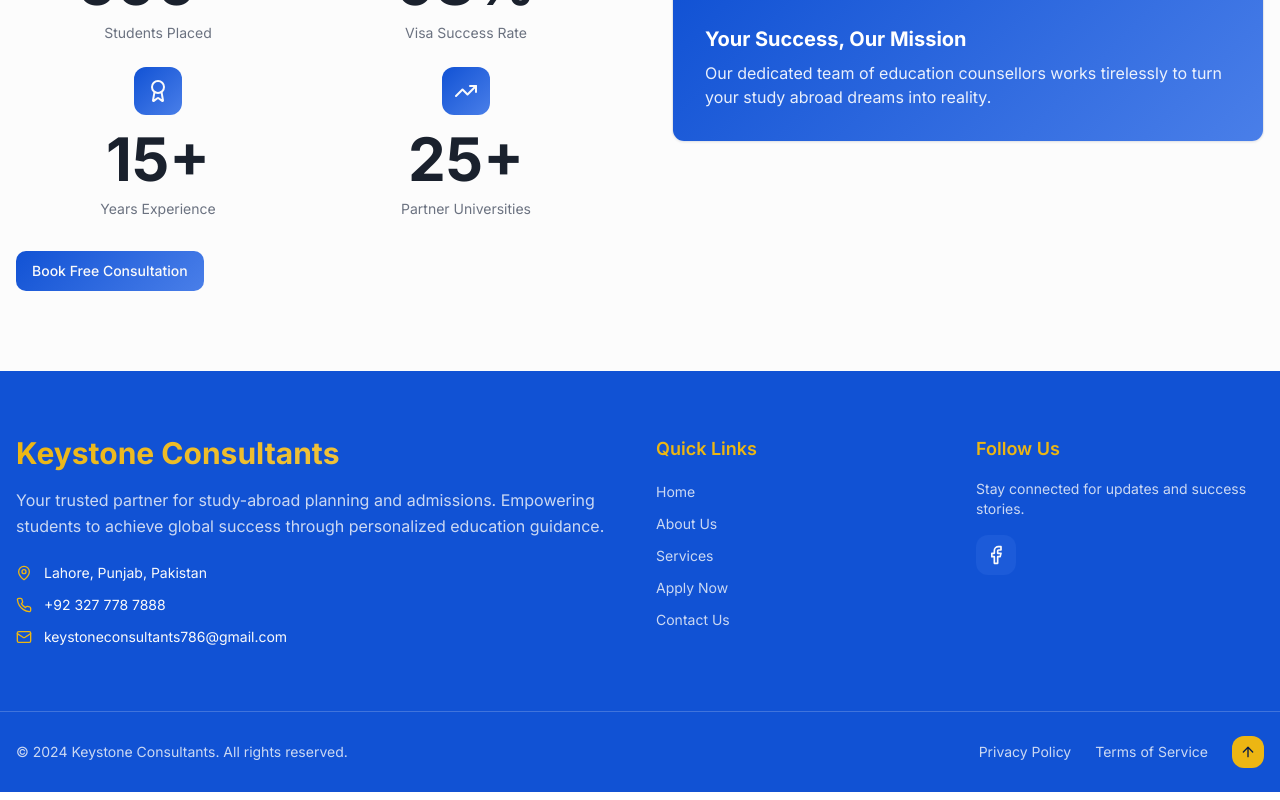
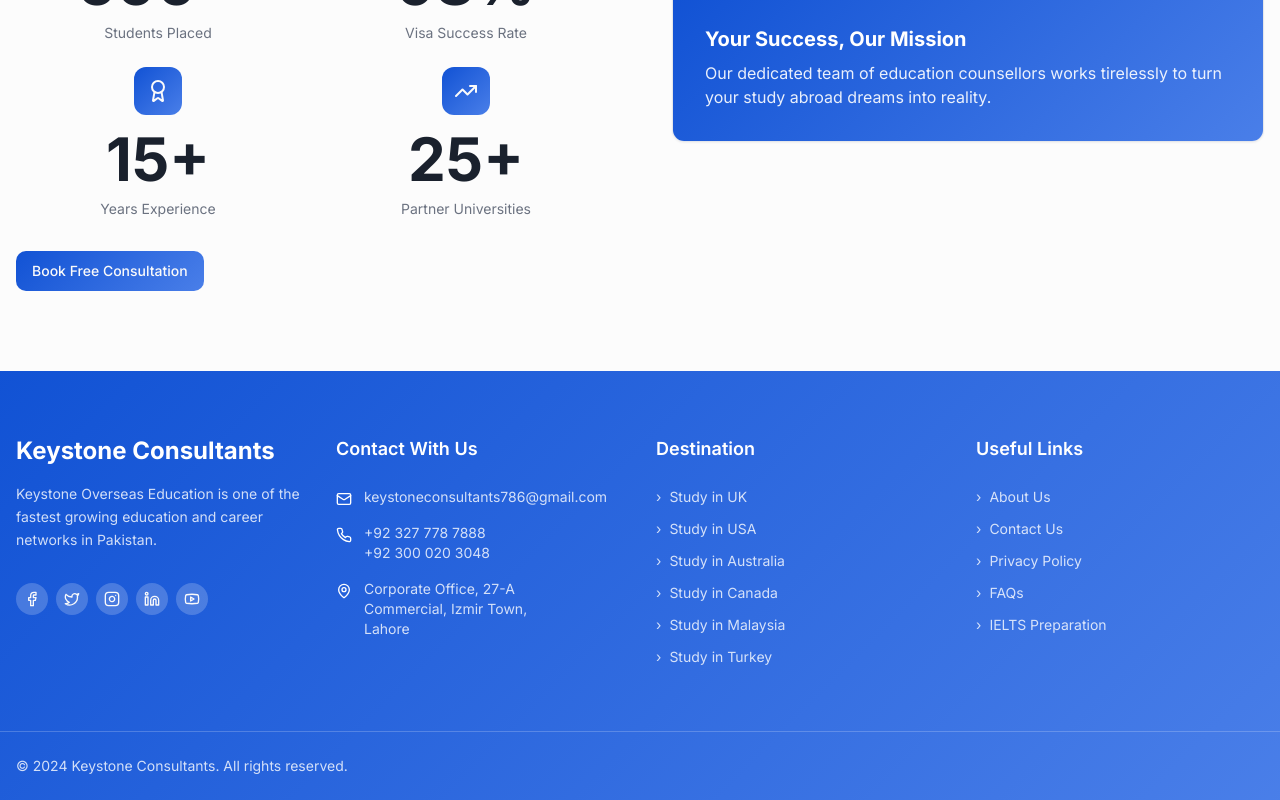
Before and after one commit to asimjamil195/keystone-paragon-clone, a React (Vite) app: page /about in a window 1280 px wide. Shown: the part 818-1618 px from the top of the page. Built offline with nearby package versions, Linux system fonts and the light colour scheme.

Commit message:
Update footer to match reference
Update the footer component to match the provided image, including company information, contact details, destination links, and useful links.

```diff
--- a/src/components/Footer.tsx
+++ b/src/components/Footer.tsx
@@ -4,6 +4,10 @@ import {
   Phone,
   MapPin,
   Facebook,
+  Twitter,
+  Instagram,
+  Linkedin,
+  Youtube,
   ArrowUp
 } from "lucide-react";
 
@@ -13,55 +17,119 @@ const Footer = () => {
   };
 
   const footerLinks = {
-    quickLinks: [
-      { name: "Home", href: "/" },
+    destinations: [
+      { name: "Study in UK", href: "/destinations/uk" },
+      { name: "Study in USA", href: "/destinations/usa" },
+      { name: "Study in Australia", href: "/destinations/australia" },
+      { name: "Study in Canada", href: "/destinations/canada" },
+      { name: "Study in Malaysia", href: "/destinations/malaysia" },
+      { name: "Study in Turkey", href: "/destinations/turkey" }
+    ],
+    usefulLinks: [
       { name: "About Us", href: "/about" },
-      { name: "Services", href: "/services" },
-      { name: "Apply Now", href: "#apply" },
-      { name: "Contact Us", href: "/contact" }
+      { name: "Contact Us", href: "/contact" },
+      { name: "Privacy Policy", href: "/privacy" },
+      { name: "FAQs", href: "/faqs" },
+      { name: "IELTS Preparation", href: "/ielts" }
     ]
   };
 
   return (
-    <footer className="bg-primary text-primary-foreground">
+    <footer className="gradient-primary text-primary-foreground">
       {/* Main Footer */}
       <div className="container mx-auto px-4 py-16">
-        <div className="grid md:grid-cols-2 lg:grid-cols-4 gap-8">
+        <div className="grid lg:grid-cols-4 gap-8">
           {/* Company Info */}
-          <div className="lg:col-span-2">
-            <div className="text-3xl font-bold mb-4 gradient-accent bg-clip-text text-transparent">
+          <div className="lg:col-span-1">
+            <div className="text-2xl font-bold mb-4 text-white">
               Keystone Consultants
             </div>
-            <p className="text-primary-foreground/80 mb-6 leading-relaxed">
-              Your trusted partner for study-abroad planning and admissions. Empowering students to achieve global success through personalized education guidance.
+            <p className="text-white/80 mb-8 leading-relaxed text-sm">
+              Keystone Overseas Education is one of the fastest growing education and career networks in Pakistan.
             </p>
 
-            <div className="space-y-3">
-              <div className="flex items-center text-sm">
-                <MapPin className="w-4 h-4 mr-3 text-accent" />
-                <span>Lahore, Punjab, Pakistan</span>
+            {/* Social Links */}
+            <div className="flex space-x-2">
+              <a
+                href="https://facebook.com/keystoneconsultants"
+                target="_blank"
+                rel="noopener noreferrer"
+                className="w-8 h-8 bg-white/20 rounded-full flex items-center justify-center hover:bg-white/30 transition-colors"
+              >
+                <Facebook className="w-4 h-4" />
+              </a>
+              <a
+                href="https://twitter.com/keystoneconsultants"
+                target="_blank"
+                rel="noopener noreferrer"
+                className="w-8 h-8 bg-white/20 rounded-full flex items-center justify-center hover:bg-white/30 transition-colors"
+              >
+                <Twitter className="w-4 h-4" />
+              </a>
+              <a
+                href="https://instagram.com/keystoneconsultants"
+                target="_blank"
+                rel="noopener noreferrer"
+                className="w-8 h-8 bg-white/20 rounded-full flex items-center justify-center hover:bg-white/30 transition-colors"
+              >
+                <Instagram className="w-4 h-4" />
+              </a>
+              <a
+                href="https://linkedin.com/company/keystoneconsultants"
+                target="_blank"
+                rel="noopener noreferrer"
+                className="w-8 h-8 bg-white/20 rounded-full flex items-center justify-center hover:bg-white/30 transition-colors"
+              >
+                <Linkedin className="w-4 h-4" />
+              </a>
+              <a
+                href="https://youtube.com/keystoneconsultants"
+                target="_blank"
+                rel="noopener noreferrer"
+                className="w-8 h-8 bg-white/20 rounded-full flex items-center justify-center hover:bg-white/30 transition-colors"
+              >
+                <Youtube className="w-4 h-4" />
+              </a>
             </div>
-              <div className="flex items-center text-sm">
-                <Phone className="w-4 h-4 mr-3 text-accent" />
-                <span>+92 327 778 7888</span>
           </div>
-              <div className="flex items-center text-sm">
-                <Mail className="w-4 h-4 mr-3 text-accent" />
-                <span>keystoneconsultants786@gmail.com</span>
+
+          {/* Contact With Us */}
+          <div>
+            <h3 className="text-lg font-semibold mb-6 text-white">Contact With Us</h3>
+            <div className="space-y-4">
+              <div className="flex items-start">
+                <Mail className="w-4 h-4 mr-3 text-white mt-1 flex-shrink-0" />
+                <span className="text-white/80 text-sm">keystoneconsultants786@gmail.com</span>
+              </div>
+              <div className="flex items-start">
+                <Phone className="w-4 h-4 mr-3 text-white mt-1 flex-shrink-0" />
+                <div className="text-white/80 text-sm">
+                  <div>+92 327 778 7888</div>
+                  <div>+92 300 020 3048</div>
+                </div>
+              </div>
+              <div className="flex items-start">
+                <MapPin className="w-4 h-4 mr-3 text-white mt-1 flex-shrink-0" />
+                <span className="text-white/80 text-sm">
+                  Corporate Office, 27-A<br />
+                  Commercial, Izmir Town,<br />
+                  Lahore
+                </span>
               </div>
             </div>
           </div>
 
-          {/* Quick Links */}
+          {/* Destination */}
           <div>
-            <h3 className="text-lg font-semibold mb-4 text-accent">Quick Links</h3>
-            <ul className="space-y-2">
-              {footerLinks.quickLinks.map((link) => (
+            <h3 className="text-lg font-semibold mb-6 text-white">Destination</h3>
+            <ul className="space-y-3">
+              {footerLinks.destinations.map((link) => (
                 <li key={link.name}>
                   <a
                     href={link.href}
-                    className="text-primary-foreground/80 hover:text-accent transition-colors text-sm"
+                    className="text-white/80 hover:text-white transition-colors text-sm flex items-center"
                   >
+                    <span className="mr-2">›</span>
                     {link.name}
                   </a>
                 </li>
@@ -69,50 +137,40 @@ const Footer = () => {
             </ul>
           </div>
 
-          {/* Social Media */}
+          {/* Useful Links */}
           <div>
-            <h3 className="text-lg font-semibold mb-4 text-accent">Follow Us</h3>
-            <p className="text-primary-foreground/80 text-sm mb-4">
-              Stay connected for updates and success stories.
-            </p>
-
-            {/* Social Links */}
-            <div className="flex space-x-4">
+            <h3 className="text-lg font-semibold mb-6 text-white">Useful Links</h3>
+            <ul className="space-y-3">
+              {footerLinks.usefulLinks.map((link) => (
+                <li key={link.name}>
                   <a
-                href="https://facebook.com/keystoneconsultants"
-                target="_blank"
-                rel="noopener noreferrer"
-                className="w-10 h-10 bg-primary-light/20 rounded-lg flex items-center justify-center hover:bg-accent transition-colors"
+                    href={link.href}
+                    className="text-white/80 hover:text-white transition-colors text-sm flex items-center"
                   >
-                <Facebook className="w-5 h-5" />
+                    <span className="mr-2">›</span>
+                    {link.name}
                   </a>
-            </div>
+                </li>
+              ))}
+            </ul>
           </div>
         </div>
       </div>
 
       {/* Bottom Bar */}
-      <div className="border-t border-primary-foreground/20">
+      <div className="border-t border-white/20">
         <div className="container mx-auto px-4 py-6">
           <div className="flex flex-col md:flex-row justify-between items-center">
-            <div className="text-sm text-primary-foreground/80 mb-4 md:mb-0">
+            <div className="text-sm text-white/80 mb-4 md:mb-0">
               © 2024 Keystone Consultants. All rights reserved.
             </div>
 
-            <div className="flex items-center space-x-6">
-              <a href="#" className="text-sm text-primary-foreground/80 hover:text-accent transition-colors">
-                Privacy Policy
-              </a>
-              <a href="#" className="text-sm text-primary-foreground/80 hover:text-accent transition-colors">
-                Terms of Service
-              </a>
             <button
               onClick={scrollToTop}
-                className="w-8 h-8 bg-accent rounded-lg flex items-center justify-center hover:bg-accent-light transition-colors group"
+              className="fixed bottom-6 right-6 w-10 h-10 bg-accent rounded-full flex items-center justify-center hover:bg-accent/90 transition-colors group shadow-lg z-50"
             >
-                <ArrowUp className="w-4 h-4 text-accent-foreground group-hover:-translate-y-1 transition-transform" />
+              <ArrowUp className="w-5 h-5 text-accent-foreground group-hover:-translate-y-1 transition-transform" />
             </button>
-            </div>
           </div>
         </div>
       </div>
```
Lines whose indentation alone changed are shown as unchanged.
